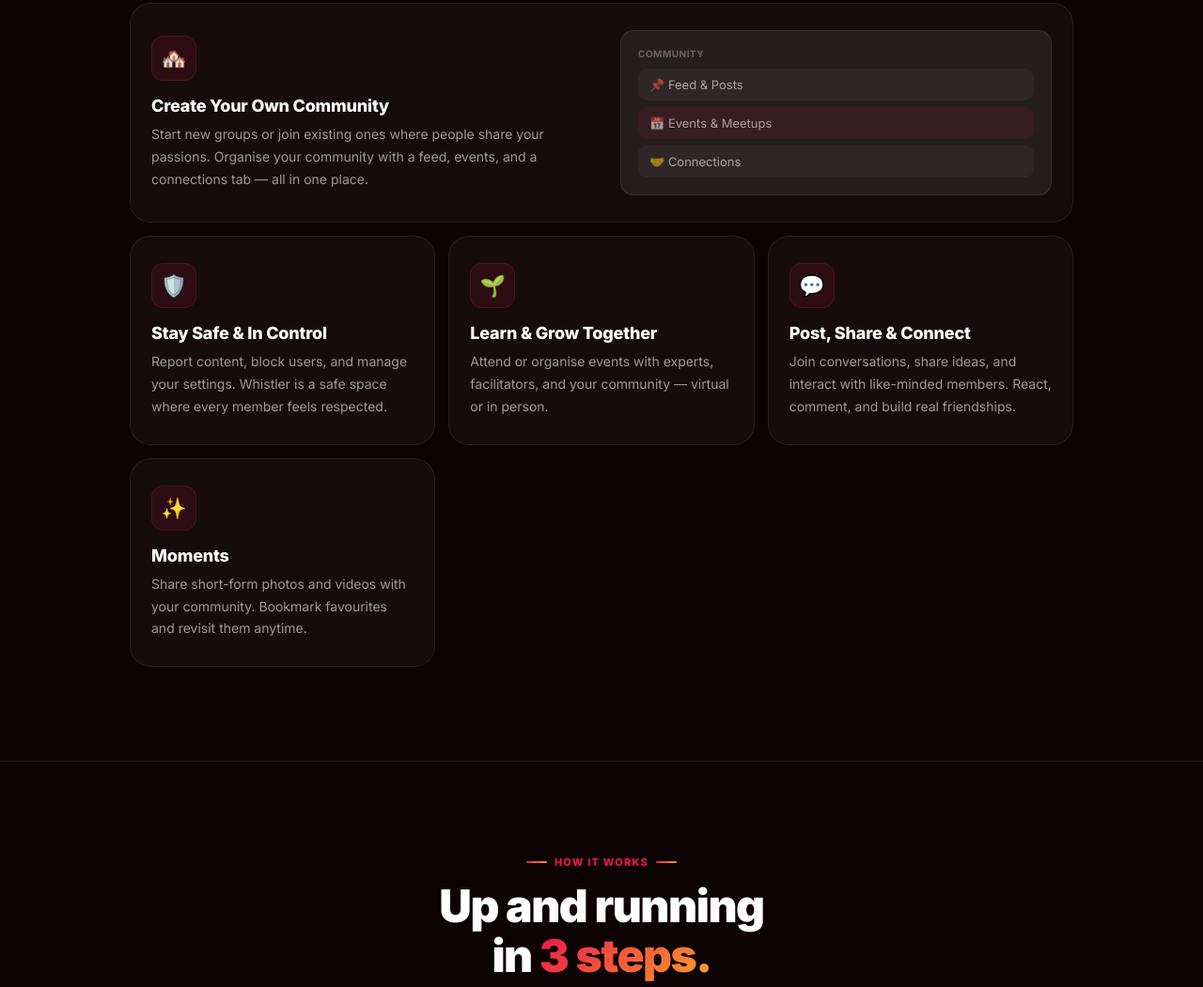
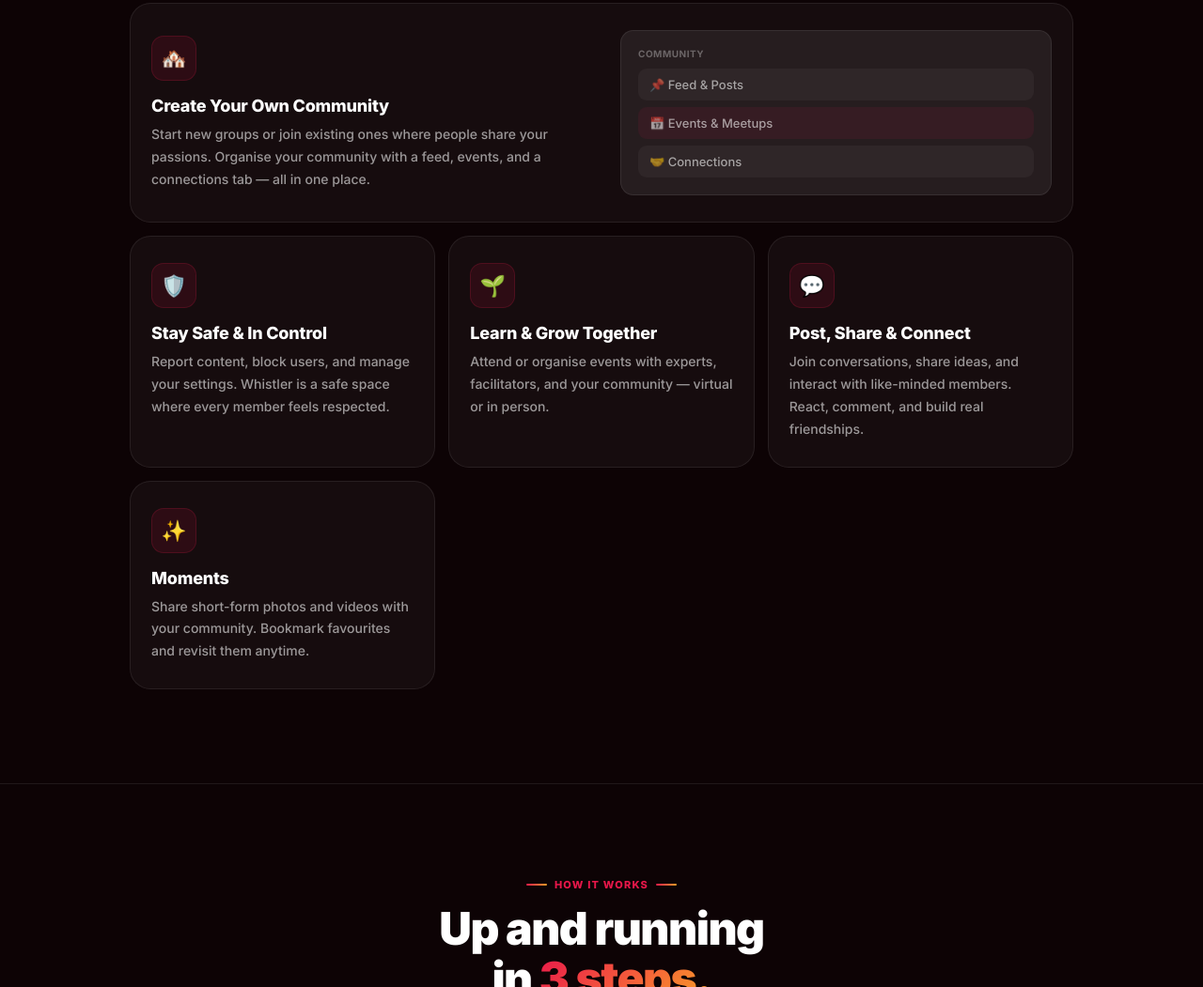
Before and after one commit to devpro7755/downloadLandingPage, a plain HTML site: page index.html in a window 1280 px wide. Shown: the part 1126-2177 px from the top of the page at 94% size. Drawn offline with Linux system fonts and the light colour scheme.

Commit message:
fix: self-host Inter font, reveal always visible without JS, js-ready progressive enhancement

```diff
--- a/app.js
+++ b/app.js
@@ -27,7 +27,10 @@
     }
   }
 
-  /* ── Scroll reveal via IntersectionObserver ── */
+  /* ── Scroll reveal ── */
+  // Mark body so CSS hides .reveal elements — only when JS is running
+  document.body.classList.add('js-ready');
+
   var reveals = document.querySelectorAll('.reveal');
   if ('IntersectionObserver' in window) {
     var io = new IntersectionObserver(function(entries) {
--- a/index.html
+++ b/index.html
@@ -14,13 +14,44 @@
   <meta property="og:description" content="Start new groups or join existing ones where people share your passions." />
   <meta property="og:type" content="website" />
 
-  <!-- ─── CDN: Google Fonts ─── -->
-  <link rel="preconnect" href="https://fonts.googleapis.com" />
-  <link rel="preconnect" href="https://fonts.gstatic.com" crossorigin />
-  <link href="https://fonts.googleapis.com/css2?family=Inter:wght@400;500;600;700;800;900&display=swap" rel="stylesheet" />
+  <!-- ─── Self-hosted Inter (app font, no CDN) ─── -->
 
 
   <style>
+    /* ─────────────────────────────────────────
+       SELF-HOSTED INTER (app font)
+    ───────────────────────────────────────── */
+    @font-face {
+      font-family: 'Inter';
+      src: url('fonts/Inter-Medium.ttf') format('truetype');
+      font-weight: 500;
+      font-display: swap;
+    }
+    @font-face {
+      font-family: 'Inter';
+      src: url('fonts/Inter-SemiBold.ttf') format('truetype');
+      font-weight: 600;
+      font-display: swap;
+    }
+    @font-face {
+      font-family: 'Inter';
+      src: url('fonts/Inter-Bold.ttf') format('truetype');
+      font-weight: 700;
+      font-display: swap;
+    }
+    @font-face {
+      font-family: 'Inter';
+      src: url('fonts/Inter-ExtraBold.ttf') format('truetype');
+      font-weight: 800;
+      font-display: swap;
+    }
+    @font-face {
+      font-family: 'Inter';
+      src: url('fonts/Inter-Black.ttf') format('truetype');
+      font-weight: 900;
+      font-display: swap;
+    }
+
     /* ─────────────────────────────────────────
        TOKENS
     ───────────────────────────────────────── */
@@ -669,21 +700,29 @@
     }
 
     /* ─────────────────────────────────────────
-       SCROLL REVEAL (no AOS — IntersectionObserver in app.js)
+       SCROLL REVEAL
+       Content is always visible (opacity:1).
+       JS adds .js-ready to <body> which opts in
+       to the hidden→animate pattern.
+       If JS/CSP blocks script → everything shows.
     ───────────────────────────────────────── */
     .reveal {
+      opacity: 1;
+      transform: none;
+    }
+    .js-ready .reveal {
       opacity: 0;
       transform: translateY(28px);
       transition: opacity .65s ease, transform .65s ease;
     }
-    .reveal.in {
+    .js-ready .reveal.in {
       opacity: 1;
       transform: translateY(0);
     }
-    .reveal-d1 { transition-delay: .08s; }
-    .reveal-d2 { transition-delay: .16s; }
-    .reveal-d3 { transition-delay: .24s; }
-    .reveal-d4 { transition-delay: .32s; }
+    .js-ready .reveal-d1 { transition-delay: .08s; }
+    .js-ready .reveal-d2 { transition-delay: .16s; }
+    .js-ready .reveal-d3 { transition-delay: .24s; }
+    .js-ready .reveal-d4 { transition-delay: .32s; }
 
     /* Hero animates via CSS keyframe — never waits for scroll */
     .hero-animate {
@@ -991,7 +1030,7 @@
 </div>
 
 <script>
-(function(){var ua=navigator.userAgent||'';var isIOS=/iPhone|iPad|iPod/i.test(ua);var isAndroid=/Android/i.test(ua);var isMobile=isIOS||isAndroid;if(isIOS)document.body.classList.add('ios');if(isAndroid)document.body.classList.add('android');if(!isMobile){['d-ios','d-android','cta-d-ios','cta-d-android'].forEach(function(id){var el=document.getElementById(id);if(el)el.style.display='flex';});}var path=window.location.pathname;if(isMobile&&path&&path!=='/'){var bar=document.getElementById('open-bar');var link=document.getElementById('ob-link');if(bar&&link){link.href='whistler://'+path.replace(/^\//,'');bar.classList.add('show');}}var reveals=document.querySelectorAll('.reveal');if('IntersectionObserver'in window){var io=new IntersectionObserver(function(entries){entries.forEach(function(e){if(e.isIntersecting){e.target.classList.add('in');io.unobserve(e.target);}});},{threshold:0.1,rootMargin:'0px 0px -40px 0px'});reveals.forEach(function(el){io.observe(el);});}else{reveals.forEach(function(el){el.classList.add('in');});}if(window.matchMedia('(min-width:960px)').matches){document.querySelectorAll('.step-arrow-icon').forEach(function(el){el.style.display='flex';});}})();
+(function(){var ua=navigator.userAgent||'';var isIOS=/iPhone|iPad|iPod/i.test(ua);var isAndroid=/Android/i.test(ua);var isMobile=isIOS||isAndroid;if(isIOS)document.body.classList.add('ios');if(isAndroid)document.body.classList.add('android');if(!isMobile){['d-ios','d-android','cta-d-ios','cta-d-android'].forEach(function(id){var el=document.getElementById(id);if(el)el.style.display='flex';});}var path=window.location.pathname;if(isMobile&&path&&path!=='/'){var bar=document.getElementById('open-bar');var link=document.getElementById('ob-link');if(bar&&link){link.href='whistler://'+path.replace(/^\//,'');bar.classList.add('show');}}document.body.classList.add('js-ready');var reveals=document.querySelectorAll('.reveal');if('IntersectionObserver'in window){var io=new IntersectionObserver(function(entries){entries.forEach(function(e){if(e.isIntersecting){e.target.classList.add('in');io.unobserve(e.target);}});},{threshold:0.1,rootMargin:'0px 0px -40px 0px'});reveals.forEach(function(el){io.observe(el);});}else{reveals.forEach(function(el){el.classList.add('in');});}if(window.matchMedia('(min-width:960px)').matches){document.querySelectorAll('.step-arrow-icon').forEach(function(el){el.style.display='flex';});}})();
 </script>
 
 </body>
```
Also changed, not shown: fonts/Inter-Black.ttf (added), fonts/Inter-Bold.ttf (added), fonts/Inter-ExtraBold.ttf (added), fonts/Inter-Medium.ttf (added), fonts/Inter-SemiBold.ttf (added).
